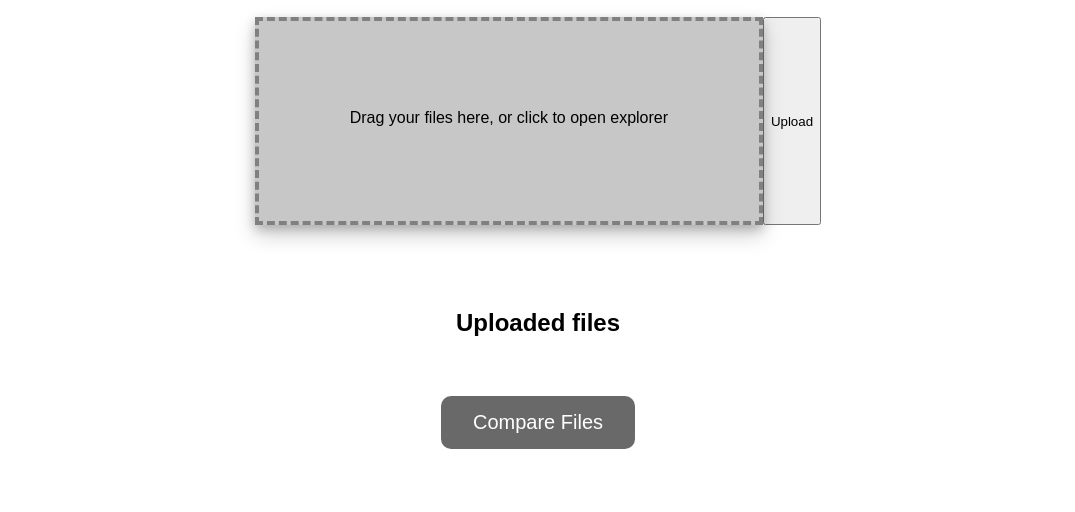
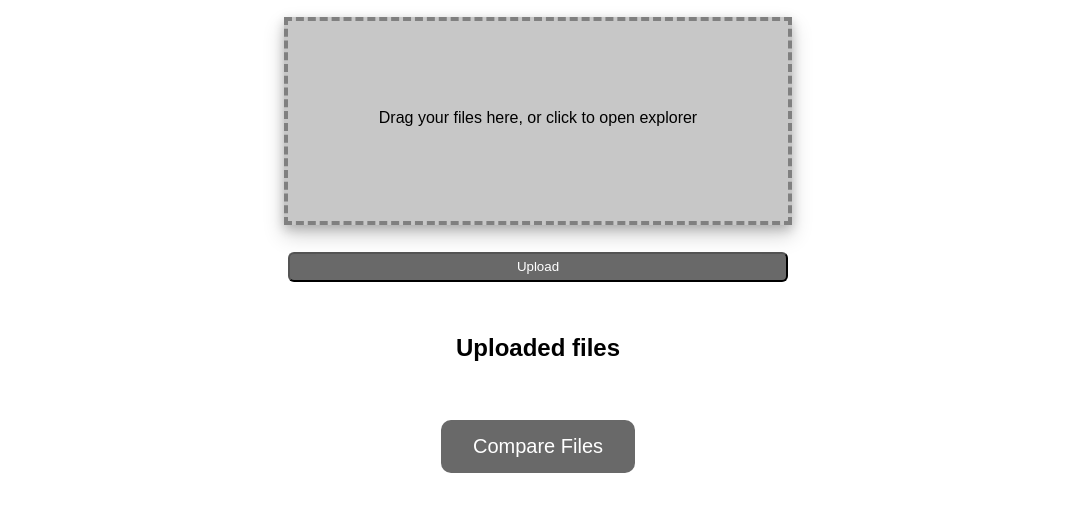
Before and after one commit to UP851899/Coursework-Web-Programming-2021, a website: page web_pages/index.html in a window 1280 px wide. Shown: the part 74-586 px from the top of the page, without its empty margins (102-1177 px from the left). Drawn offline with Linux system fonts and the light colour scheme; no server answers.

Commit message:
fixed flex display

```diff
--- a/web_pages/style.css
+++ b/web_pages/style.css
@@ -142,9 +142,11 @@
 
 .drop-zone {
 	display: flex;
+	flex-direction: column;
+	align-items: center;
 	justify-content: center;
 	text-align: center;
-	margin-bottom: 4em;
+	margin-bottom: 2em;
 	cursor: pointer;
 }
 
@@ -165,17 +167,17 @@
 	opacity: 0;
 }
 
-.drop-zone form button {
+.drop-zone button {
 	background: #696969;
 	color: white;
 	width: 500px;
 	height: 30px;
-	margin-top: 4em;
+	margin-top: 2em;
 	border-radius: 6px;
 	transition: all .2s ease;
 }
 
-.drop-zone form button:hover {
+.drop-zone button:hover {
 	background: #4b4b4b;
 	cursor: pointer;
 }
```
